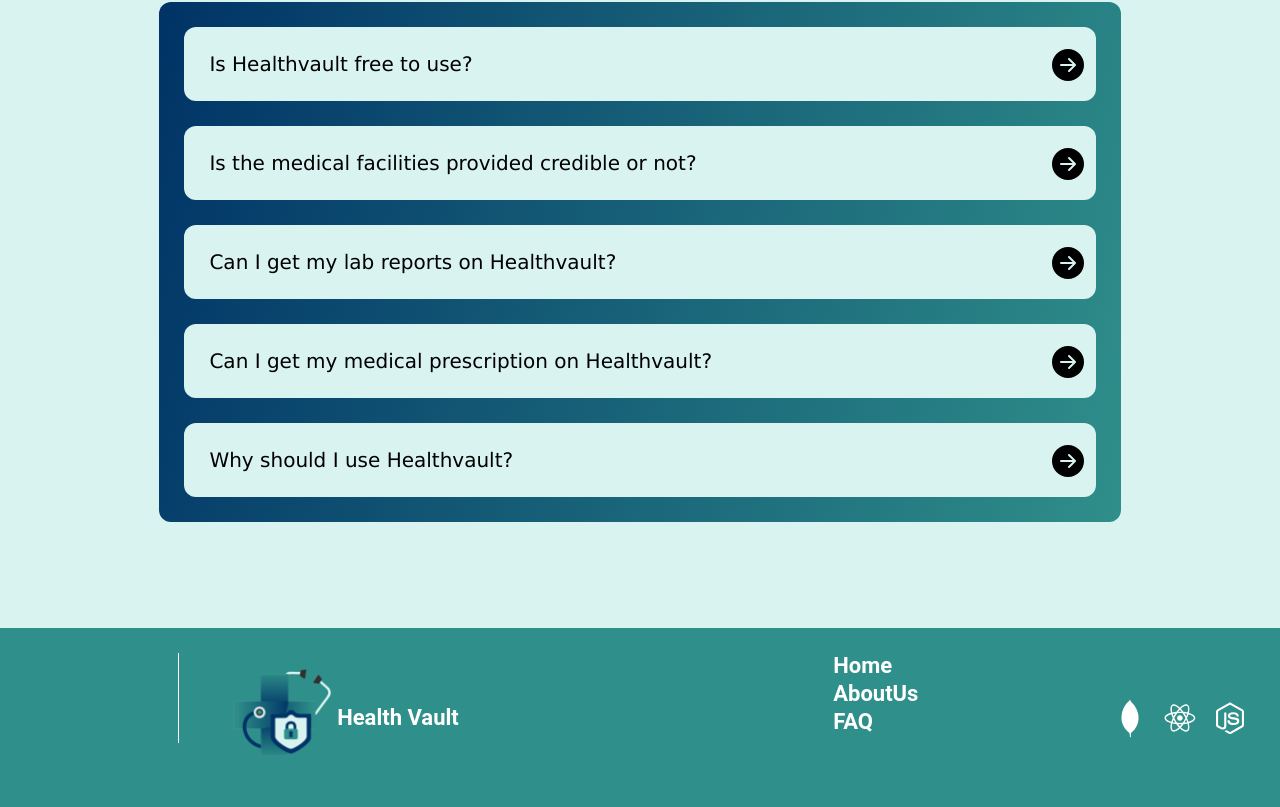
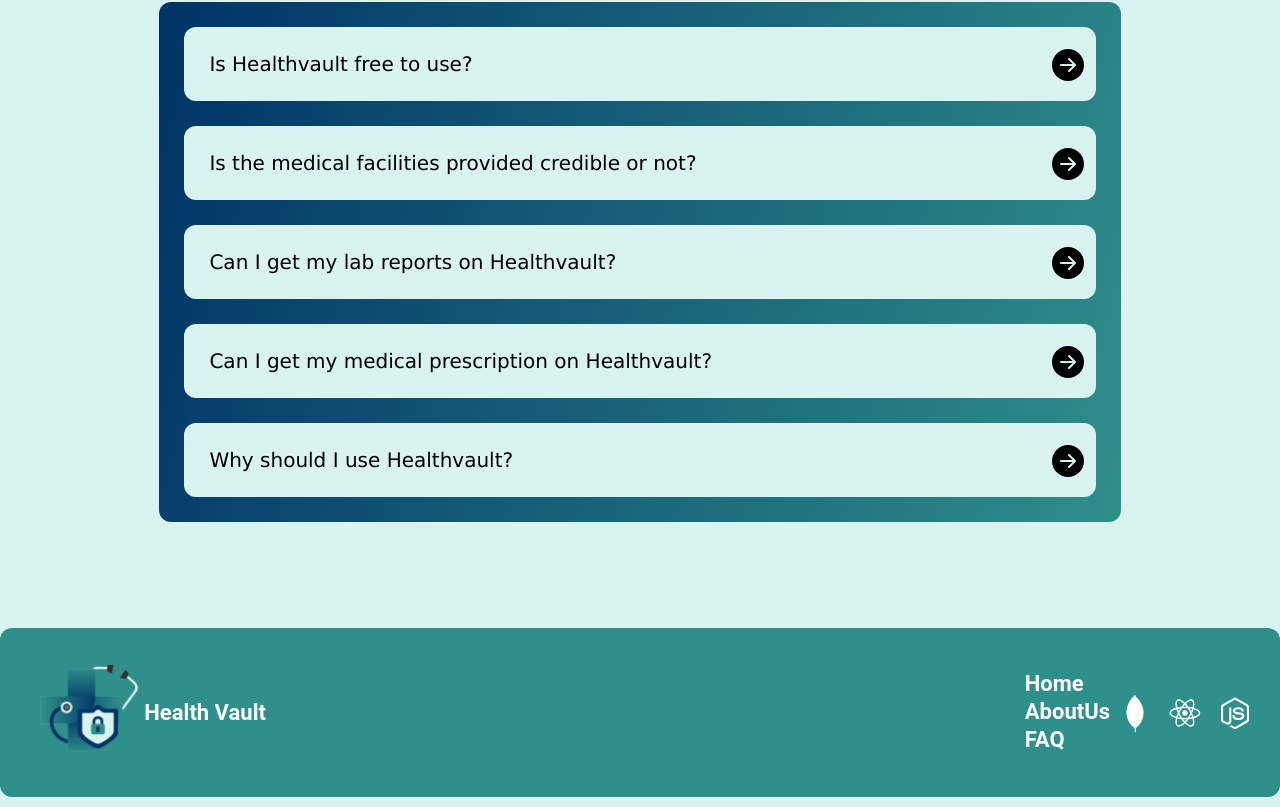
Before and after one commit to 404-Runtime-Terror/MedVault, a Next.js app: page / in a window 1280 px wide. Shown: the part 1532-2339 px from the top of the page. Built offline with nearby package versions, Linux system fonts and the light colour scheme.

Commit message:
footer completed

```diff
--- a/src/components/homePageComponents/footer/index.tsx
+++ b/src/components/homePageComponents/footer/index.tsx
@@ -18,8 +18,14 @@ const Footer = () => {
         </div>
 
         <div className={style.Foot}>Health Vault</div>
-
       </div>
+      <div
+        style={{
+          display: "flex",
+          justifyContent: "center",
+          alignItems: "center",
+        }}
+      >
         <div>
           <ul>
             <ul className={style.list}>
@@ -45,9 +51,6 @@ const Footer = () => {
           <DiReact className={style.icon} />
           <DiNodejsSmall className={style.icon} />
         </div>
-
-      <div className={style.verticalLine}>
-        <p></p>
       </div>
     </footer>
   );
--- a/src/components/homePageComponents/footer/style.module.css
+++ b/src/components/homePageComponents/footer/style.module.css
@@ -2,18 +2,20 @@
     display:flex;
     background-color: var(--secondary-color);
     color: #fff;
-    padding: 25px;
+    padding: 20px;
     font-size: 22px;
     font-weight: 600;
     font-family: 'Roboto', sans-serif;
-     justify-content: space-between;
+    justify-content: space-between;
+    border-radius: var(--border-radius);
 }
 
 
 .footerLeft{
     display: flex;
     align-items: center;
-    justify-content: center;
+    justify-content: row;
+    width:fit-content;
 }
 
 .logo{
@@ -27,23 +29,17 @@
 .foot{
     font-size: 60px;
 }
-.verticalLine{
-    content : " ";
-    position: absolute;
-    left:10%;
-    height: 90px;
-    width: 1px;
-    background-color: #fff;
-    margin-left: 50px;
-}
+
 .icon{
     font-size: 40px;
     margin: 5px;
     size:90px;
     justify-content:flex-end;
     color: #fff;
+    width:fit-content;
 }
 .list{
     margin-bottom: 3px;
-    justify-content: flex-end;
+    align-items: center;
+    justify-content: center;
 }
```
Lines whose indentation alone changed are shown as unchanged.
